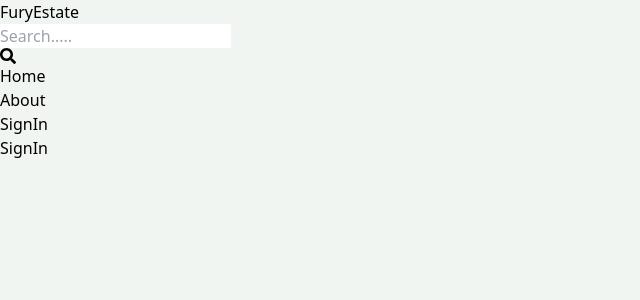
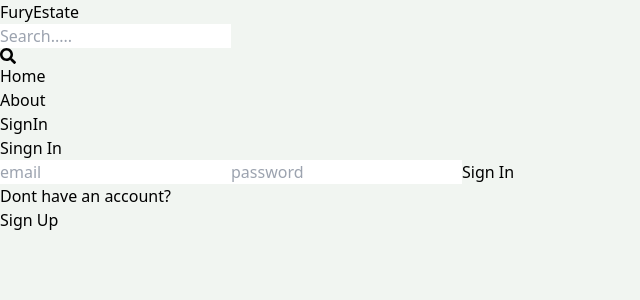
Before and after one commit to chomuhang/mern-estate, a React (Vite) app in the folder client/: page /sign-in in a window 1280 px wide. Shown: the top 300 px of the page, without its empty margins (0-640 px from the left). Built offline with nearby package versions, Linux system fonts and the light colour scheme.

Commit message:
complete sign in page functionality

```diff
--- a/client/src/pages/SignIn.jsx
+++ b/client/src/pages/SignIn.jsx
@@ -1,7 +1,83 @@
-import React from 'react'
+import { useState } from 'react'
+import { Link, useNavigate } from 'react-router-dom'
 
 export default function SignIn() {
+  const [formData, setFormData] = useState({})
+  const [error, setError] = useState(null);
+  const [loading, setLoading] = useState(false);
+  const navigate = useNavigate();
+
+  const handleChange = (e) => {
+    setFormData({
+      ...formData,
+      [e.target.id]: e.target.value
+    });
+  };
+
+  const handleSubmit = async (e) => {
+    e.preventDefault();
+    try {
+      setLoading(true);
+    const res = await fetch('/api/auth/signin',
+      {
+      method: 'POST',
+      headers: {
+        'Content-Type': 'application/json',
+      },
+      body: JSON.stringify(formData),
+    });
+    const data = await res.json();
+    console.log(data);
+    if(data.sucess===false) {
+      setError(data.message);
+      setLoading(false);
+      return;
+    }
+    setLoading(false);
+    setError(null);
+    navigate('/');
+
+    } catch (error) {
+      setLoading(false);
+      setError(error.message);
+    }
+
+
+  };
+
   return (
-    <div>SignIn</div>
+    <div className='p-3 max-w-lg mx-auto'>
+      <h1 className='text-3xl text-center font-semibold my-7'>Singn In</h1>
+      <form onSubmit={handleSubmit} className='flex flex-col gap-4'>
+
+        <input
+          type="email"
+          placeholder='email'
+          className='border p-3 rounded-lg'
+          id='email'
+          onChange= {handleChange}
+        />
+        <input
+          type="password"
+          placeholder='password'
+          className='border p-3 rounded-lg'
+          id='password'
+          onChange= {handleChange}
+        />
+        <button
+          disabled={loading}
+          className='bg-slate-700 text-white p-3 rounded-lg uppercase hover:opacity-95 disabled:opacity-80'>
+          {loading ? 'loading...' : 'Sign In'}
+
+        </button>
+      </form>
+      <div className='flex gap-2 mt-5'>
+        <p>Dont have an account?</p>
+        <Link to="/sign-up">
+        <span className='text-blue-700'>Sign Up</span>
+        </Link>
+      </div>
+      {error && <p className='text-red-500 mt-3'>{error}</p>}
+    </div>
   )
 }
```
